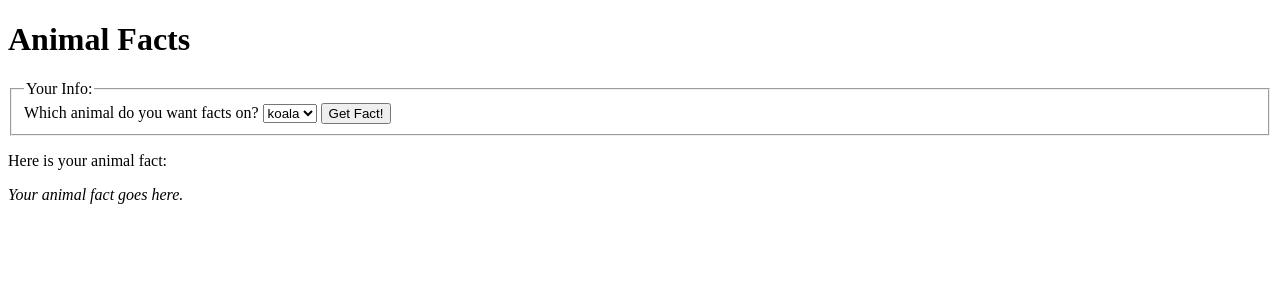
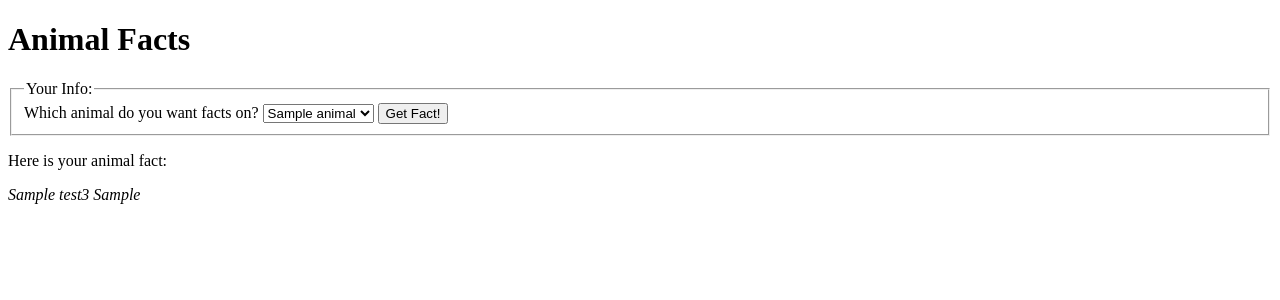
Before and after one commit to mcdott/1710-assignment3, a Flask app: template templates/animal_facts.html in a window 1280 px wide. Shown: the top 300 px of the page. Run offline with Flask 2, Linux system fonts and the light colour scheme; the template is opened without the code that fills it: most values are stand-ins (such as "Sample title", 1, 10 or a date in 2020).

Commit message:
Fixed bugs in challenge1 and completed most of challenge 2

```diff
--- a/app.py
+++ b/app.py
@@ -1,13 +1,13 @@
 from flask import Flask, request, render_template
 from PIL import Image, ImageFilter
 from pprint import PrettyPrinter
-from dotenv import load_dotenv
+# from dotenv import load_dotenv
 import json
 import os
 import random
 import requests
 
-load_dotenv()
+# load_dotenv()
 
 
 app = Flask(__name__)
@@ -55,11 +55,14 @@ def compliments():
 @app.route('/compliments_results')
 def compliments_results():
     """Show the user some compliments."""
+    number_of_compliments = int(request.args.get('num_compliments'))
+    users_compliments = random.sample(list_of_compliments, k = number_of_compliments)
+
+
     context = {
         'users_name': request.args.get('users_name'),
         'wants_compliments': request.args.get('wants_compliments'),
-        'number_of_compliments': request.args.get('num_compliments'),
-        'compliments': list_of_compliments
+        'users_compliments': users_compliments
     }
 
     return render_template('compliments_results.html', **context)
@@ -77,16 +80,31 @@ animal_to_fact = {
     'narwhal': 'Narwhal tusks are really an "inside out" tooth.'
 }
 
+animals = animal_to_fact.keys()
+
 @app.route('/animal_facts')
 def animal_facts():
     """Show a form to choose an animal and receive facts."""
 
     # TODO: Collect the form data and save as variables
+    # this is not working so FIGURE OUT HOW TO GET CHOSEN ANIMAL FROM THE FORM
+    chosen_animal = request.args.get('animal')
+
+    # Retrieve the fact that matches the chosen animal
+    chosen_animal_fact = None
+    for animal in animals:
+        chosen_animal_fact = 'test1'
+        if animal == chosen_animal:
+            chosen_animal_fact = animal_to_fact[animal]
+            chosen_animal_fact = 'test2'
 
     context = {
         # TODO: Enter your context variables here for:
         # - the list of all animals (get from animal_to_fact)
         # - the chosen animal fact (may be None if the user hasn't filled out the form yet)
+        'animals': animals,
+        'chosen_animal_fact': chosen_animal_fact
+
     }
     return render_template('animal_facts.html', **context)
 
--- a/templates/animal_facts.html
+++ b/templates/animal_facts.html
@@ -1,10 +1,5 @@
-{% extends 'base.html' %}
-
-{% block title %}
-Animal Facts
-{% endblock %}
-
-{% block content %}
+{% extends 'base.html' %} {% block title %} Animal Facts {% endblock %} {% block
+content %}
 <h1>Animal Facts</h1>
 <form action="/animal_facts" method="GET">
   <fieldset>
@@ -13,26 +8,23 @@ Animal Facts
     <label>
       Which animal do you want facts on?
 
-            <!-- TODO: Use a for loop to show one option element for each
-                animal. -->
       <select name="animal">
-                <option value="koala">koala</option>
+        {% for animal in animals %}
+        <option value=" {{animal}} ">{{ animal }}</option>
+        {% endfor %}
       </select>
     </label>
 
-        <input type="submit" value="Get Fact!">
+    <input type="submit" value="Get Fact!" />
   </fieldset>
 </form>
 
-<!-- TODO: If an animal was chosen, show the section below with the appropriate
-    animal fact. -->
-
 <section id="form_results">
+  <p>Here is your animal fact:</p>
   <p>
-        Here is your animal fact:
-    </p>
-    <p>
-        <em>Your animal fact goes here.</em>
+    <em>{{ chosen_animal_fact }}</em>
+    <em>test3</em>
+    <em>{{ chosen_animal }}</em>
   </p>
 </section>
 
--- a/templates/compliments_results.html
+++ b/templates/compliments_results.html
@@ -3,11 +3,9 @@
 
 <h1>Hello there, {{ users_name }}!</h1>
 
-{% if wants_compliments == 'yes' %}
-<p>You are so utterly...</p>
+{% if wants_compliments == 'yes' %} You are so utterly...
 <ul>
-  {% random_compliments = random.sample(compliments, k = number_of_compliments)
-  %} {% for compliment in random_compliments %}
+  {% for compliment in users_compliments %}
   <li>{{ compliment }}</li>
   {% endfor %}
 </ul>
```
Lines whose indentation alone changed are shown as unchanged.
